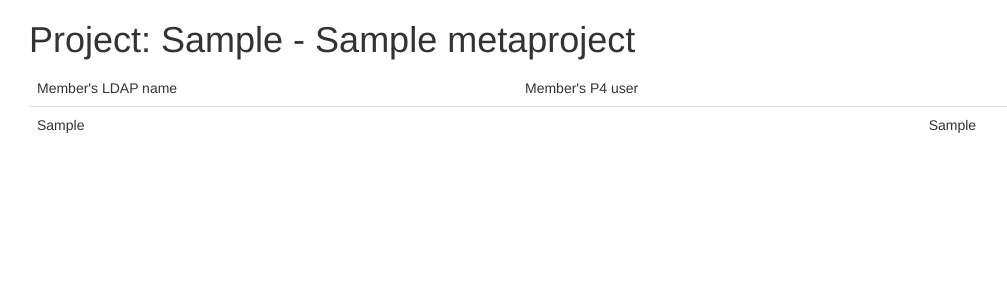
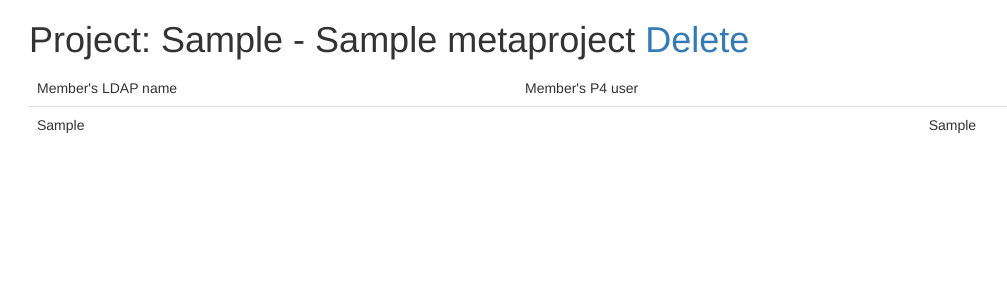
Before and after one commit to Slub77/ProjectAccessPortal, a Django app: page /projectaccess/projects/ in a window 1280 px wide. Shown: the top 300 px of the page, without its empty margins (41-1048 px from the left). Run offline with Django 3.2, Linux system fonts and the light colour scheme; tables that the repository leaves empty hold one stand-in row (values such as "Sample post"); some libraries are stand-ins or nearby versions.

Commit message:
Added mechanism for deleting projects to project page

```diff
--- a/projectaccess/templates/projects.html
+++ b/projectaccess/templates/projects.html
@@ -7,7 +7,7 @@
 
     {% for project in projects %}
 
-        <h1>Project: {{ project.block }} - {{ project.name }}</h1>
+        <h1>Project: {{ project.block }} - {{ project.name }} <a href="{% url 'projectaccess:delete_project' project.id %}"/>Delete</a></h1>
 
         <table class="table">
 
--- a/projectaccess/urls.py
+++ b/projectaccess/urls.py
@@ -10,4 +10,5 @@ urlpatterns = [
     url(r'^update_p4/$', views.update_p4, name='update_p4'),
     url(r'^create_new_project/$', views.create_new_project, name='create_new_project'),
     url(r'^create_new_project_submit/$', views.create_new_project_submit, name='create_new_project_submit'),
+    url(r'^(?P<id>[0-9]+)/delete_project/$', views.delete_project, name='delete_project'),
 ]
--- a/projectaccess/views.py
+++ b/projectaccess/views.py
@@ -71,3 +71,10 @@ def create_new_project_submit(request):
     create_new_project(block, name)
 
     return HttpResponse("New project creation done.")
+
+def delete_project(request, id):
+
+    from meta_actions import delete_project
+    delete_project(MetaProject.objects.get(id=id))
+
+    return projects(request)
```
Also changed, not shown: projectaccess/meta_actions.py (+4 -6 lines).
